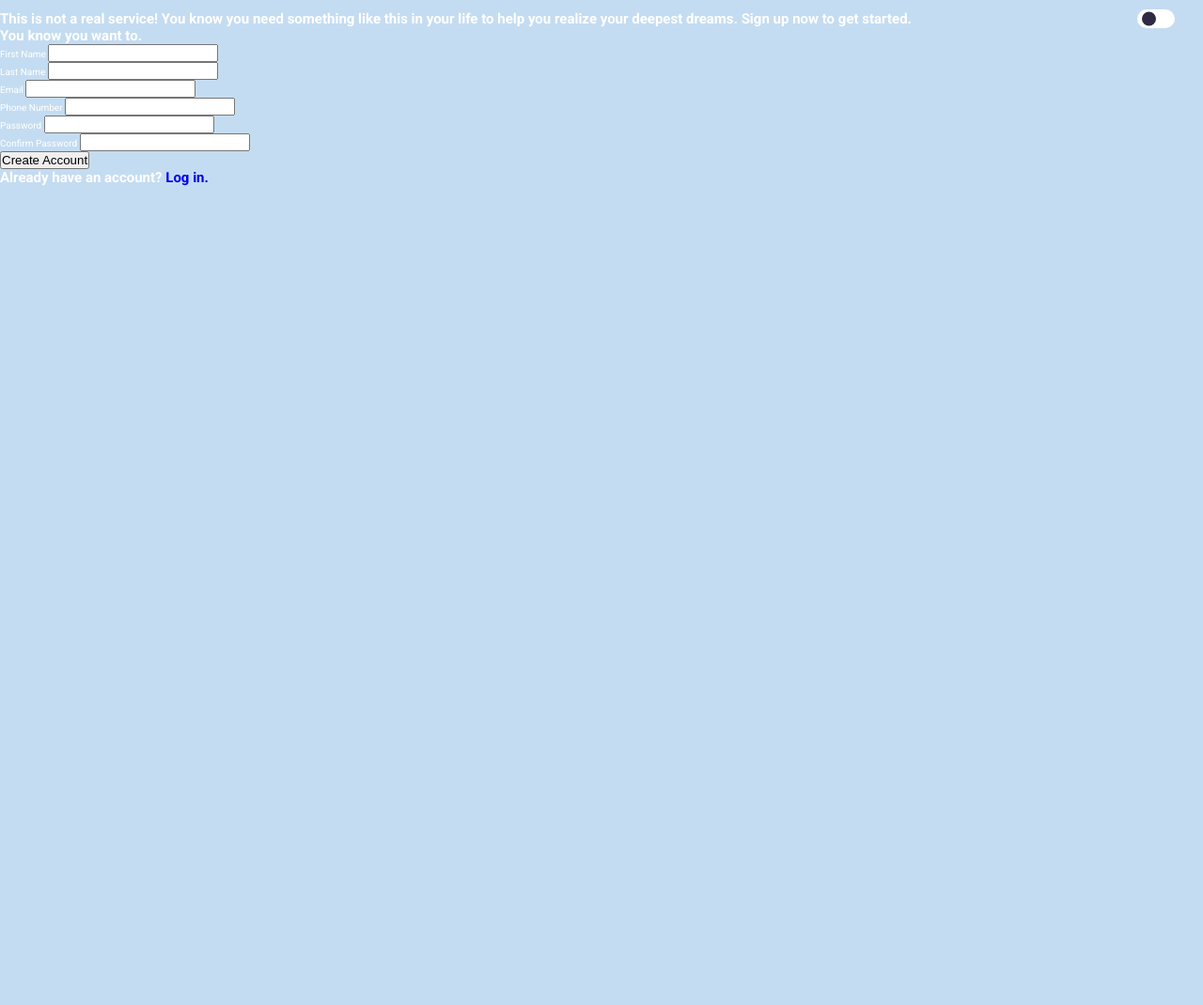
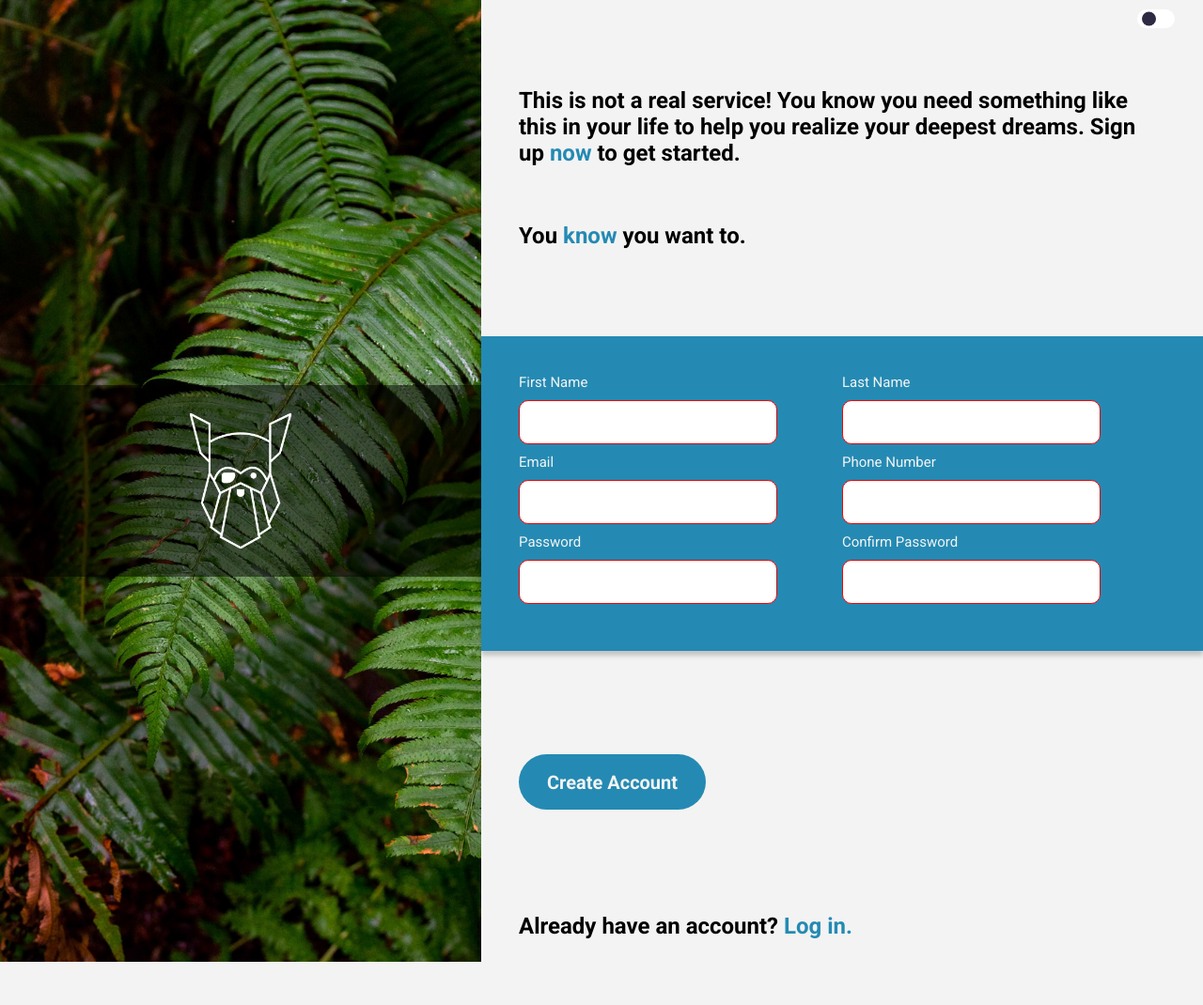
Before and after one commit to mariante0dorescu/Odin-Form, a plain HTML site: page index.html in a window 1280 px wide. Shown: the whole page at 94% size. Before the commit the page ends 800 px from the top, so only its background shows below. Drawn offline with Linux system fonts and the light colour scheme.

Commit message:
better version

```diff
--- a/index.html
+++ b/index.html
@@ -17,12 +17,15 @@
     <label for="switcher">switch</label>
 </div>
   <main>
-    <section class="image">&nbsp;</section>
+    <section class="image">
+      <div class="image-logo">
+        <img src="./odin-lined.png" alt="Odin Logo">
+      </div>
+    </section>
     <section class="form">
       <div class="form-container__text">
         <h2 class="form-headline">This is not a real service! You know you need something like this in your life to help you realize your deepest dreams. Sign up <span>now</span> to get started.</h2>
         <h2 class="form-headline">You <span>know</span> you want to.</h2>
-
       </div>
       <form action="#" method="get">
 
--- a/main.js
+++ b/main.js
@@ -7,3 +7,9 @@ input.addEventListener("change", (e) => {
         document.body.setAttribute("data-theme", "light");
     }
 });
+
+// logo background height adjusment based on the form height
+// function adjustHeight() {
+//   document.querySelector(".form-container__inputs").style.height = document.defaultView.getComputedStyle(document.querySelector(".image-logo")).getPropertyValue("height")
+// }
+// adjustHeight()
--- a/style.css
+++ b/style.css
@@ -1,19 +1,4 @@
 :root{
-  /* --color-base-bg: black;
-  --color-base-large-opacity: rgba(0,0,0,0.9);
-  --color-base-small-opacity: rgba(0,0,0,0.2);
-  --color-base-txt: white;
-  --color-btn-bg: orange;
-  --pading-top-bottom: 3vh;
-  --pading-large: 3vh 10vh 0vh 0vh;
-  --pading-small: 0 5vh;
-  --color-gray-dark: rgb(51, 51, 51);
-  --light: #d8dbe0;
-  --dark: #28292c;
-  --small-font-size: 1rem;
-  --medium-font-size: 1.4rem;
-  --large-font-size: 2rem; */
-
 }
 
 
@@ -28,8 +13,11 @@
   /* border: 1px solid red; */
 }
 
-a{
+a,
+a:visited,
+a:active{
   text-decoration: none;
+  color: var(--color-3);
 }
 
 html{
@@ -47,23 +35,26 @@ body{
 img{
   /* responsive images inside div's */
   max-width: 100%;
+  max-height:100%;
 }
 
 /* End of Reset */
 
 /* Toggle switch */
 body[data-theme="light"] {
-  --color-1: rgb(196, 220, 241);
-  --color-2: white;
-  --color-3: white;
+  --color-1: rgb(243, 243, 243);
+  --color-2: rgb(0, 0, 0);
+  --color-3: rgb(36, 138, 179);
   --color-4: rgb(80, 82, 110);
 }
+
 body[data-theme="dark"] {
   --color-1: #1e1f26;
-  --color-2: #292c33;
-  --color-3: rgb(39, 40, 42);
+  --color-2: rgb(243, 243, 243);
+  --color-3: rgb(189, 129, 19);
   --color-4: rgb(186, 186, 202);
 }
+
 .theme-switcher {
   position: absolute;
   right: 30px;
@@ -107,13 +98,151 @@ body[data-theme="dark"] {
   background-color: rgb(25, 26, 37);
   border: 2px solid whitesmoke;
 }
-
  /* END OF SWITCH */
 
+main{
+  height: 100vh;
+  display: grid;
+  grid-template-columns: 1fr;
+  grid-template-rows: 20% 80% ;
+}
+
+.image{
+  /* display: flex;
+  flex-direction: column;
+  justify-content: center; */
+  background-color: var(--color-3);
+}
+
+.image-logo {
+  text-align: center;
+  height: 100%;
+  padding: 2rem;
+}
+
+.form{
+  text-align: center;
+}
+
+.form-container__text,
+.form-container__inputs,
+.form-container__submit,
+.sign-in{
+  padding: 4rem;
+}
+
+.form-container__input{
+  display: flex;
+  flex-direction: column;
+  align-items: flex-start;
+
+}
 
 
+.form-container__input > label {
+  color: var(--color-1);
+  font-size: 1.5rem;
+  margin-bottom: 1rem;
+
+}
+
+.form-container__input > input{
+  width: 100%;
+  padding: 1.5rem 3rem;
+  margin-bottom: 1rem;
+  border: 1px solid white;
+  outline: none;
+  border-radius: 1rem;
+}
+.form-container__input > input:focus{
+  border: 1px solid black;
+}
+
+.form-container__input > input:invalid {
+  border: 1px solid red;
+}
+
+.form-container__text > h2,
+.sign-in > h2 {
+  font-size: 2.4rem;
+  margin-top: 3rem;
+  margin-bottom: 3rem;
+}
+
+span{
+  color: var(--color-3)
+}
+
+.form-container__inputs {
+  background: var(--color-3);
+}
+
+.submit-button{
+  font-family: inherit;
+  font-weight: 700;
+  cursor: pointer;
+  padding: 1.75rem 3rem;
+  border: none;
+  outline: none;
+  border-radius: 50px;
+  background: var(--color-3);
+  color: var(--color-1);
+  font-size: 2rem;
+}
+
+.submit-button:hover{
+  background: var(--color-4);
+}
+
+@media screen and (min-width:792px) {
+  main{
+    height: 100vh;
+    grid-template-columns: 2fr 3fr;
+    grid-template-rows: 1fr ;
+  }
+
+  .form{
+    /* display: flex;
+    flex-direction: column; */
+  }
+
+  .image{
+    background-image: url(./background3.jpg);
+    background-size: cover;
+    background-repeat: no-repeat;
+    display: flex;
+    flex-direction: column;
+    justify-content: center;
+  }
 
 
-@media screen and (min-width:792px) {
+  .image-logo {
+    background: rgba(0,0,0,.5);
+    height: 20%;
+    text-align: center;
+    padding: 3rem;
+  }
 
+  .form-container__text{
+    height: 35%;
+    display: flex;
+    flex-direction: column;
+    justify-content: center;
+
+  }
+
+  .form-container__inputs{
+   margin-bottom: 7rem;
+   display: grid;
+   grid-template-columns: 1fr 1fr;
+   box-shadow: 0 5px 5px rgba(0,0,0,.2);
+  }
+
+  .form{
+    text-align: left;
+  }
+
+  .form-container__input > input{
+    width: 80%;
+  }
 }
```
Also changed, not shown: background3.jpg (added), odin-lined.png (added).
